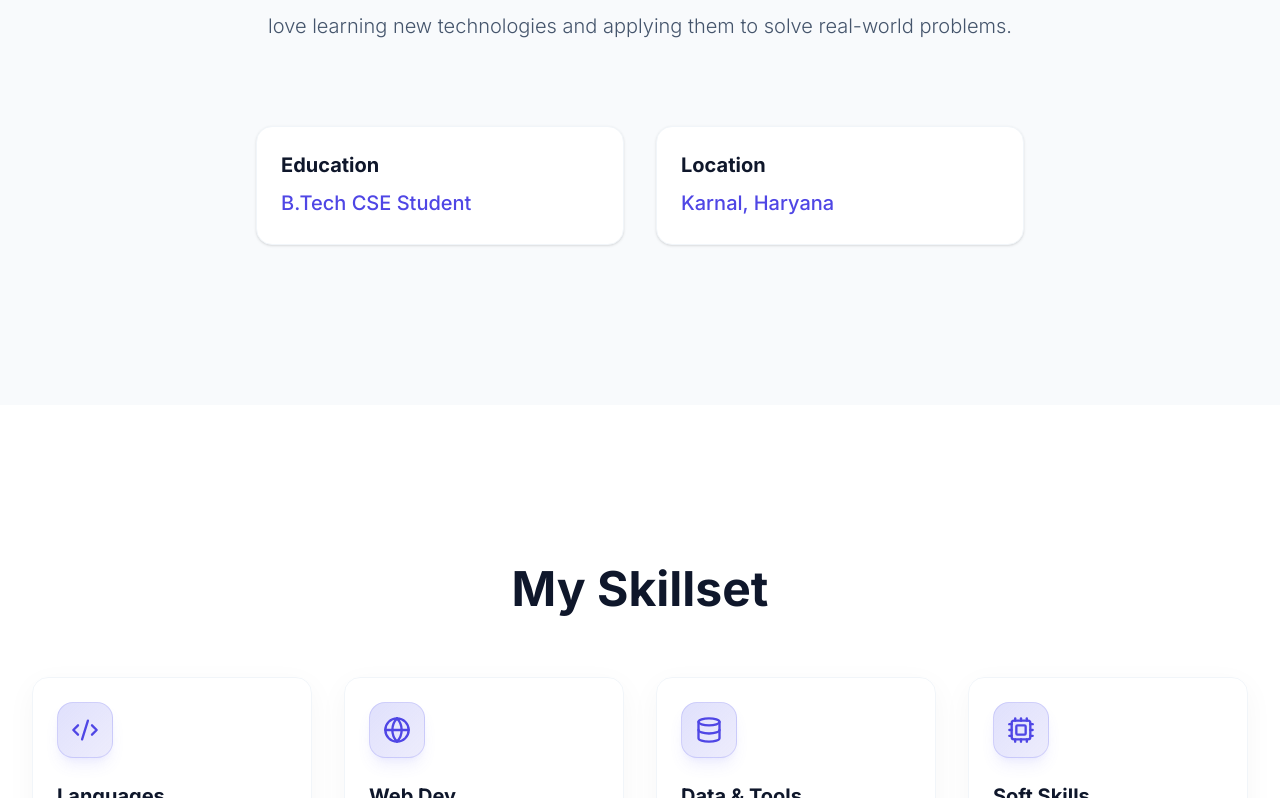
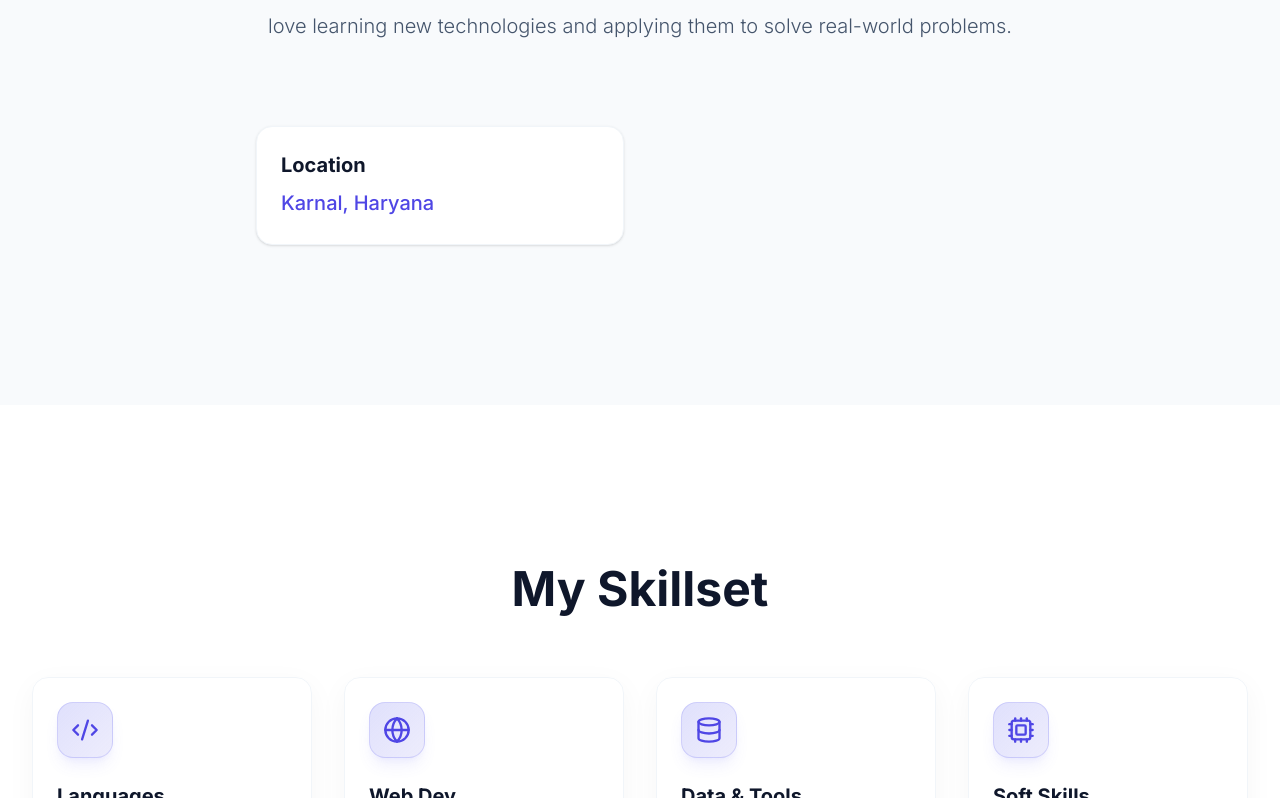
Before and after one commit to ANIL0023/portfolio, a React (Vite) app: page / in a window 1280 px wide. Shown: the part 1162-1960 px from the top of the page. Built offline with nearby package versions, Linux system fonts and the light colour scheme.

Commit message:
Cleanup: Remove Education section

```diff
--- a/src/App.jsx
+++ b/src/App.jsx
@@ -4,7 +4,6 @@ import Hero from './components/Hero';
 import About from './components/About';
 import Skills from './components/Skills';
 import Projects from './components/Projects';
-import Education from './components/Education';
 import Certificates from './components/Certificates';
 import Contact from './components/Contact';
 import Footer from './components/Footer';
@@ -23,7 +22,6 @@ function App() {
         <Skills />
         <Internship />
         <Projects />
-        <Education />
         <Certificates />
         <Contact />
       </main>
--- a/src/components/About.jsx
+++ b/src/components/About.jsx
@@ -21,10 +21,6 @@ const About = () => {
                             <p className="max-w-3xl mx-auto font-light leading-loose">{portfolioData.about}</p>
                             <div className="grid grid-cols-1 sm:grid-cols-2 gap-8 pt-12 max-w-3xl mx-auto text-left">
                                 <div className="p-6 rounded-2xl bg-white dark:bg-slate-800 shadow-sm border border-slate-100 dark:border-slate-700">
-                                    <h4 className="font-bold text-slate-900 dark:text-white mb-2 text-xl font-display">Education</h4>
-                                    <p className="text-primary-600 dark:text-primary-400 font-medium">B.Tech CSE Student</p>
-                                </div>
-                                <div className="p-6 rounded-2xl bg-white dark:bg-slate-800 shadow-sm border border-slate-100 dark:border-slate-700">
                                     <h4 className="font-bold text-slate-900 dark:text-white mb-2 text-xl font-display">Location</h4>
                                     <a
                                         href={`https://www.google.com/maps/search/?api=1&query=${encodeURIComponent(portfolioData.location)}`}
--- a/src/components/Education.jsx
+++ /dev/null
@@ -1,41 +0,0 @@
-import React from 'react';
-import { motion } from 'framer-motion';
-import { portfolioData } from '../data/portfolio';
-import { GraduationCap } from 'lucide-react';
-
-const Education = () => {
-    return (
-        <section id="education" className="py-20">
-            <div className="section-container">
-                <h2 className="text-4xl lg:text-5xl font-bold mb-16 text-center text-slate-900 dark:text-white">Education</h2>
-                <div className="max-w-4xl mx-auto space-y-8">
-                    {portfolioData.education.map((edu, index) => (
-                        <motion.div
-                            key={index}
-                            initial={{ opacity: 0, x: index % 2 === 0 ? -20 : 20 }}
-                            whileInView={{ opacity: 1, x: 0 }}
-                            viewport={{ once: true }}
-                            className="glass-card p-6 flex flex-col md:flex-row gap-6 items-start"
-                        >
-                            <div className="w-12 h-12 rounded-full bg-primary-600/10 flex items-center justify-center text-primary-600 shrink-0">
-                                <GraduationCap size={24} />
-                            </div>
-                            <div className="flex-1">
-                                <div className="flex flex-col md:flex-row md:items-center justify-between mb-2">
-                                    <h3 className="text-xl font-bold text-slate-900 dark:text-white">{edu.degree}</h3>
-                                    <span className="text-primary-600 font-medium">{edu.year}</span>
-                                </div>
-                                <p className="text-lg text-slate-600 dark:text-slate-400 mb-2">{edu.institution}</p>
-                                <div className="inline-block px-3 py-1 rounded bg-slate-100 dark:bg-slate-800 text-slate-600 dark:text-slate-300 font-semibold">
-                                    {edu.cgpa ? `CGPA: ${edu.cgpa}` : `Score: ${edu.score}`}
-                                </div>
-                            </div>
-                        </motion.div>
-                    ))}
-                </div>
-            </div>
-        </section>
-    );
-};
-
-export default Education;
--- a/src/components/Navbar.jsx
+++ b/src/components/Navbar.jsx
@@ -21,7 +21,6 @@ const Navbar = () => {
         { name: 'Skills', href: '#skills' },
         { name: 'Experience', href: '#internship' },
         { name: 'Projects', href: '#projects' },
-        { name: 'Education', href: '#education' },
         { name: 'Certificates', href: '#certificates' },
         { name: 'Contact', href: '#contact' },
     ];
```
